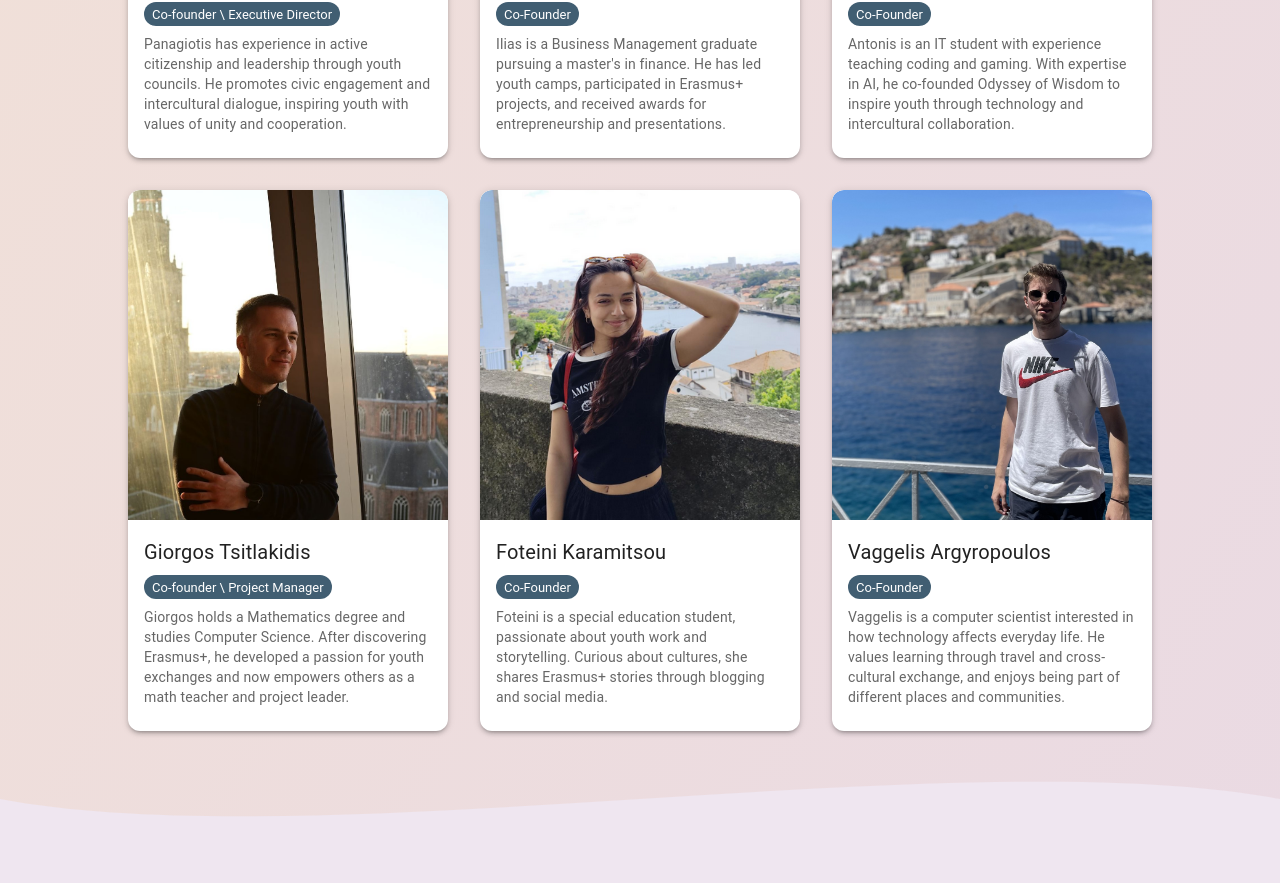
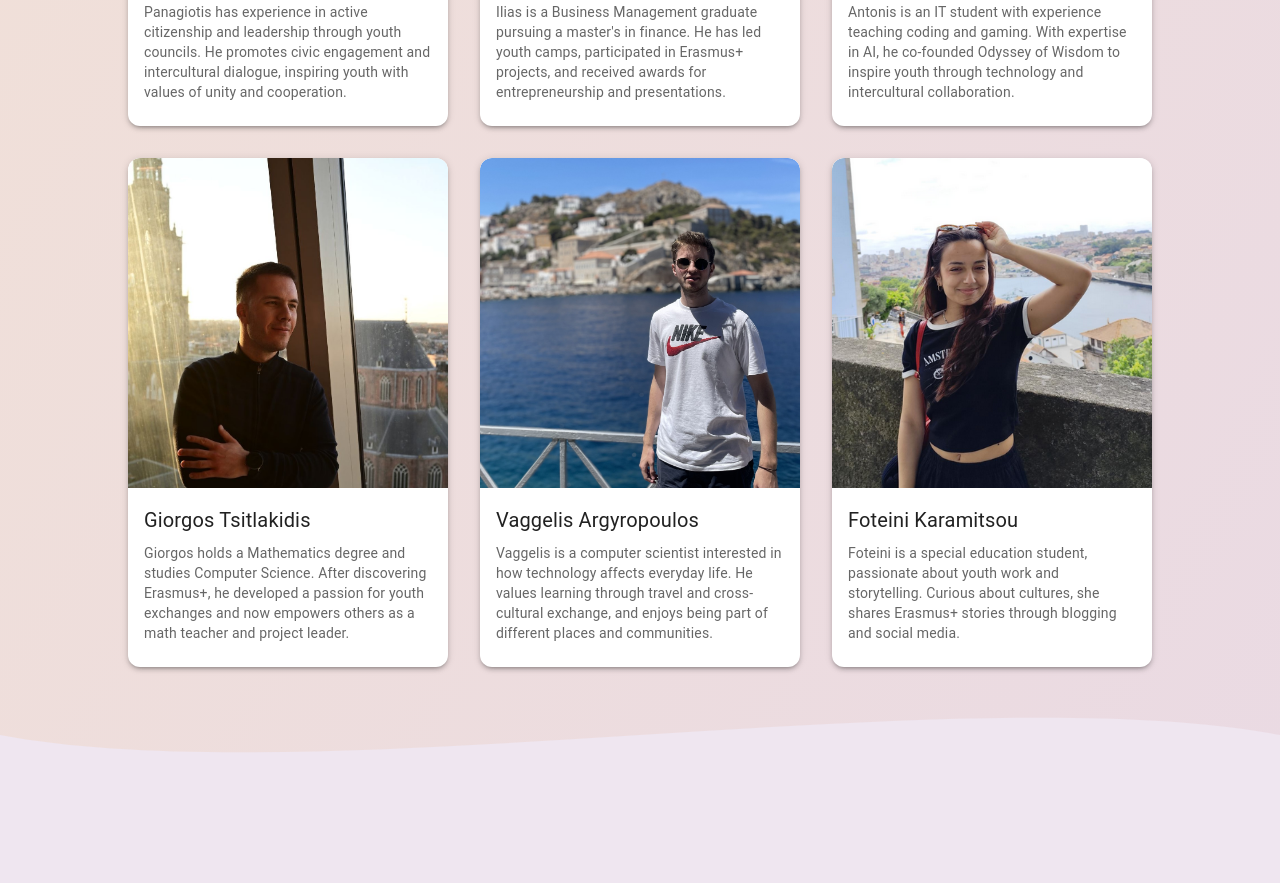
Before and after one commit to Odyssey-of-Wisdom/odyssey-of-wisdom.github.io, a React (Create React App) app in the folder odyssey-of-wisdom/: page / in a window 1280 px wide. Shown: the part 2262-3145 px from the top of the page. Built offline with nearby package versions, Linux system fonts and the light colour scheme.

Commit message:
small change

```diff
--- a/odyssey-of-wisdom/src/components/AboutUs.jsx
+++ b/odyssey-of-wisdom/src/components/AboutUs.jsx
@@ -202,11 +202,6 @@ const AboutUs = () => (
 				<Typography variant="h6" fontWeight={400} gutterBottom>
 					{person.name}
 				</Typography>
-				<Chip
-					label={person.role}
-					size="small"
-					sx={{ backgroundColor: '#415E72', color: 'white', mb: 1 }}
-				/>
 				<Typography
 				variant="body2"
 				color="text.secondary"
--- a/odyssey-of-wisdom/src/data/co-founders.jsx
+++ b/odyssey-of-wisdom/src/data/co-founders.jsx
@@ -8,38 +8,33 @@ import foteiniImg from '../assets/foteini.png'
 export const cofounders = [
   {
     name: 'Panagiotis Kotsalis',
-    role: 'Co-founder \\ Executive Director',
     image: panagiotisImg,
     bio: `Panagiotis has experience in active citizenship and leadership through youth councils. He promotes civic engagement and intercultural dialogue, inspiring youth with values of unity and cooperation.`
   },
   {
     name: 'Ilias Kalantzis',
-    role: 'Co-Founder',
     image: iliasImg,
     bio: `Ilias is a Business Management graduate pursuing a master's in finance. He has led youth camps, participated in Erasmus+ projects, and received awards for entrepreneurship and presentations.`
   },
   {
     name: 'Antonis Kalantzis',
-    role: 'Co-Founder',
     image: antonisImg,
     bio: `Antonis is an IT student with experience teaching coding and gaming. With expertise in AI, he co-founded Odyssey of Wisdom to inspire youth through technology and intercultural collaboration.`
   },
   {
     name: 'Giorgos Tsitlakidis',
-    role: 'Co-founder \\ Project Manager',
     image: giorgosImg,
     bio: `Giorgos holds a Mathematics degree and studies Computer Science. After discovering Erasmus+, he developed a passion for youth exchanges and now empowers others as a math teacher and project leader.`
   },
   {
+    name: 'Vaggelis Argyropoulos',
+    image: vaggelisImg,
+    bio: `Vaggelis is a computer scientist interested in how technology affects everyday life. He values learning through travel and cross-cultural exchange, and enjoys being part of different places and communities.`
+  },
+  {
 	name: 'Foteini Karamitsou',
-	role: 'Co-Founder',
 	image: foteiniImg,
 	bio: `Foteini is a special education student, passionate about youth work and storytelling. Curious about cultures, she shares Erasmus+ stories through blogging and social media.`
   },
-  {
-    name: 'Vaggelis Argyropoulos',
-    role: 'Co-Founder',
-    image: vaggelisImg,
-    bio: `Vaggelis is a computer scientist interested in how technology affects everyday life. He values learning through travel and cross-cultural exchange, and enjoys being part of different places and communities.`
-  },
+
 ]
```
